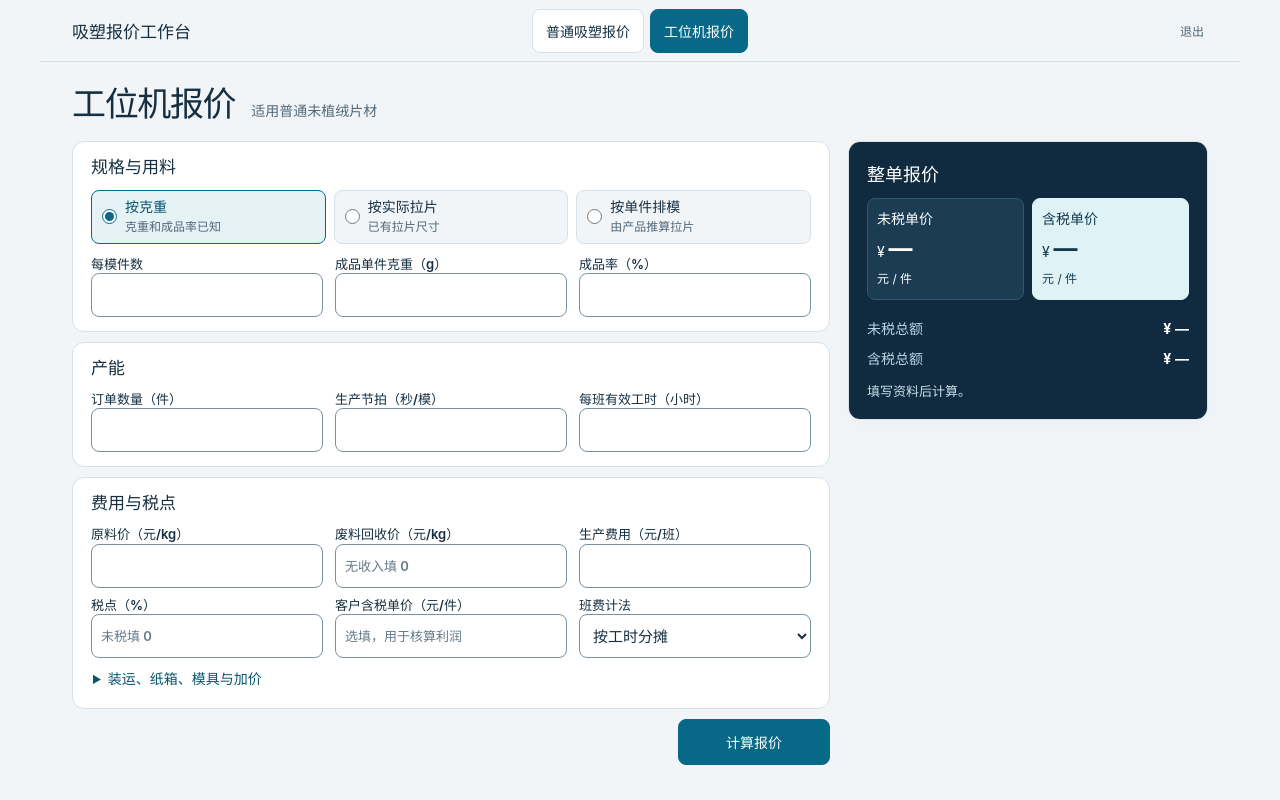
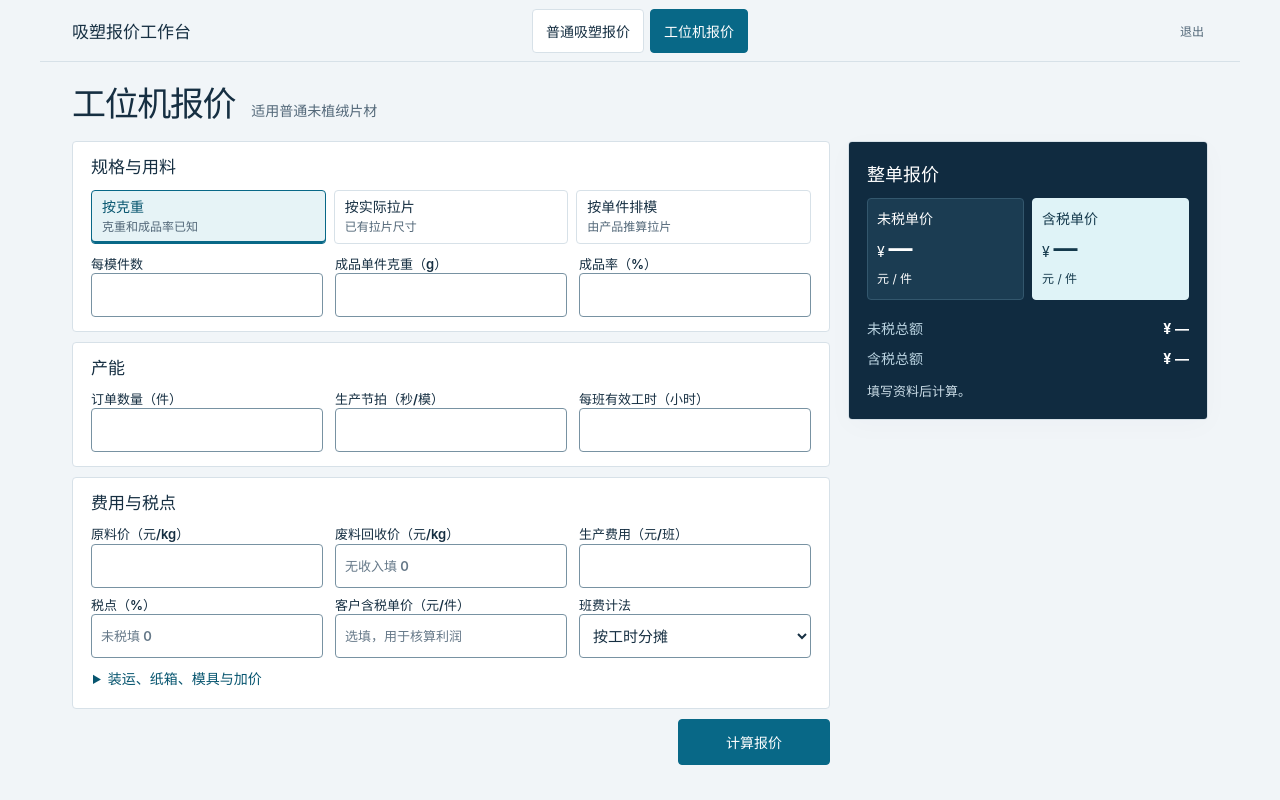
Before and after one commit to betty886/xisu-quotation, a website: page skills/xisu-quotation/web/station.html in a window 1280 px wide. Drawn offline with Linux system fonts and the light colour scheme.

Commit message:
Use rectangular station quotation controls

```diff
--- a/skills/xisu-quotation/web/styles.css
+++ b/skills/xisu-quotation/web/styles.css
@@ -26,6 +26,7 @@ dialog{border:1px solid var(--line);border-radius:16px;padding:28px;max-width:66
 @media(min-width:901px) and (max-height:820px){.form-body{padding:12px 20px}.section-heading{padding:12px 20px}.material-field{margin-bottom:8px}.field select,.input-wrap input{height:44px}.dimensions-heading{margin-bottom:4px}.unit-control span{min-height:32px}.shape-details{margin:0 0 4px}.shape-details summary{min-height:32px;line-height:32px}.quantity-field>label,.measurement-mode,.measurement-mode span{min-height:32px}.measurement-hint{margin-top:6px;margin-bottom:4px}.mold-heading{margin-bottom:4px}.mold-heading .text-button{min-height:32px}.mold-option{min-height:60px}.mold-hint{margin-top:6px;margin-bottom:10px}.form-actions{padding-top:12px}.primary-button{min-height:44px}.page-footer{padding-top:12px}}
 @media(max-width:480px){.mold-option small{font-size:12px}.mold-icon{width:22px}.eyebrow{display:none}.page-intro{margin-bottom:16px}.page-intro h1{font-size:24px}}
 
+.station-page {--radius:4px}
 .station-page .station-topbar {
   display:grid;
   grid-template-columns:1fr auto 1fr;
@@ -35,7 +36,7 @@ dialog{border:1px solid var(--line);border-radius:16px;padding:28px;max-width:66
 }
 .station-topbar .text-button {justify-self:end;min-height:44px}
 .station-topbar .station-nav {margin:0;justify-content:center}
-.station-topbar .station-nav a {min-height:44px;font-size:14px}
+.station-topbar .station-nav a {min-height:44px;font-size:14px;border-radius:var(--radius)}
 .station-page .station-main {max-width:1200px;padding:22px 32px 28px}
 .station-title {display:flex;align-items:baseline;flex-wrap:wrap;gap:6px 16px;margin-bottom:16px}
 .station-title h1 {font-size:clamp(25px,4vw,34px);line-height:1.2;margin:0}
@@ -48,24 +49,27 @@ dialog{border:1px solid var(--line);border-radius:16px;padding:28px;max-width:66
 .station-triple,.station-layout-options {grid-template-columns:repeat(3,minmax(0,1fr))}
 .station-page .station-grid .field {min-width:0;gap:5px;font-size:13px;font-weight:600;line-height:1.35}
 .station-page .station-grid input,.station-page .station-grid select {
-  width:100%;min-width:0;height:44px;padding:7px 9px;border:1px solid #7892a2;background:var(--paper);
+  width:100%;min-width:0;height:44px;padding:7px 9px;border:1px solid #7892a2;border-radius:var(--radius);background:var(--paper);
 }
+.station-page button {border-radius:var(--radius)}
 .station-page .station-grid select {padding-right:26px}
 .station-page .station-grid input::placeholder {font-size:13px}
 .station-wide {grid-column:1/-1}
 .station-methods {display:grid;grid-template-columns:repeat(3,minmax(0,1fr));gap:8px;margin:0 0 12px}
 .station-methods label {
-  display:flex;align-items:center;gap:8px;min-width:0;min-height:54px;padding:7px 10px;
-  border:1px solid var(--line);border-radius:8px;background:var(--canvas);cursor:pointer;
+  position:relative;display:flex;align-items:center;min-width:0;min-height:54px;padding:7px 10px;
+  border:1px solid var(--line);border-radius:var(--radius);background:var(--paper);cursor:pointer;
   font-size:14px;font-weight:700;line-height:1.3;
 }
-.station-methods input {flex:none;width:15px;height:15px;margin:0;accent-color:var(--primary)}
-.station-methods label:has(input:checked) {border-color:var(--primary);background:#e6f3f6;color:var(--primary-dark)}
+.station-methods input {position:absolute;width:1px;height:1px;margin:0;clip-path:inset(50%);overflow:hidden}
+.station-methods label:has(input:checked) {
+  border-color:var(--primary);background:#e6f3f6;color:var(--primary-dark);box-shadow:inset 0 -2px var(--primary);
+}
 .station-methods label:has(input:focus-visible) {outline:2px solid var(--focus);outline-offset:2px}
 .station-methods small {display:block;margin-top:3px;font-size:12px;font-weight:400;color:var(--muted)}
 .station-layout-controls {
   display:grid;gap:10px;margin-bottom:12px;padding:12px;
-  border:1px solid var(--line);border-radius:8px;background:#f7fafb;
+  border:1px solid var(--line);border-radius:var(--radius);background:#f7fafb;
 }
 .station-disclosure {margin-top:4px}
 .station-disclosure summary {width:fit-content;padding:6px 2px;font-size:14px;font-weight:650;color:var(--primary-dark)}
@@ -76,7 +80,7 @@ dialog{border:1px solid var(--line);border-radius:16px;padding:28px;max-width:66
 #station-layout-status[data-error],#station-form-error[data-error] {color:var(--error)}
 .station-layout-result {
   display:grid;grid-template-columns:repeat(auto-fit,minmax(min(100%,144px),1fr));gap:8px;
-  margin:0 0 12px;padding:10px;border:1px solid #c5dde5;border-radius:8px;background:#eef6f8;
+  margin:0 0 12px;padding:10px;border:1px solid #c5dde5;border-radius:var(--radius);background:#eef6f8;
 }
 .station-layout-result div {min-width:0;padding:3px 5px}
 .station-layout-result span,.station-layout-result small {display:block;font-size:12px;color:var(--muted)}
@@ -88,7 +92,7 @@ dialog{border:1px solid var(--line);border-radius:16px;padding:28px;max-width:66
 .station-price-main h2 {margin:0 0 12px;font-size:18px}
 .station-price-pair {display:grid;grid-template-columns:repeat(2,minmax(0,1fr));gap:8px}
 .station-price {
-  min-width:0;padding:11px 9px;background:#1b3c52;border:1px solid #33576d;border-radius:8px;
+  min-width:0;padding:11px 9px;background:#1b3c52;border:1px solid #33576d;border-radius:var(--radius);
   font-size:14px;line-height:1.35;
 }
 .station-taxed-price {background:#dff3f7;border-color:#dff3f7;color:#14394c}
@@ -130,8 +134,7 @@ dialog{border:1px solid var(--line);border-radius:16px;padding:28px;max-width:66
   .station-topbar #station-logout {grid-column:2}
   .station-card,.station-price-main {padding:12px}
   .station-methods {gap:5px}
-  .station-methods label {gap:4px;padding:6px;font-size:13px}
-  .station-methods input {width:13px;height:13px}
+  .station-methods label {padding:6px;font-size:13px}
   .station-methods small {display:none}
   .station-disclosure summary {min-height:44px;display:list-item;align-content:center}
   .station-submit .primary-button {width:100%}
```
Also changed, not shown: skills/xisu-quotation/scripts/web-ui.test.cjs (+10 -5 lines).
